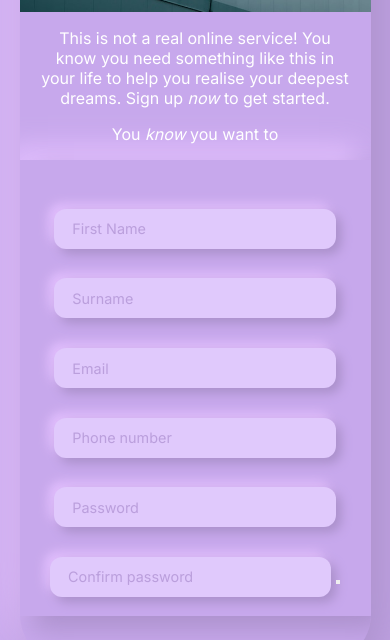
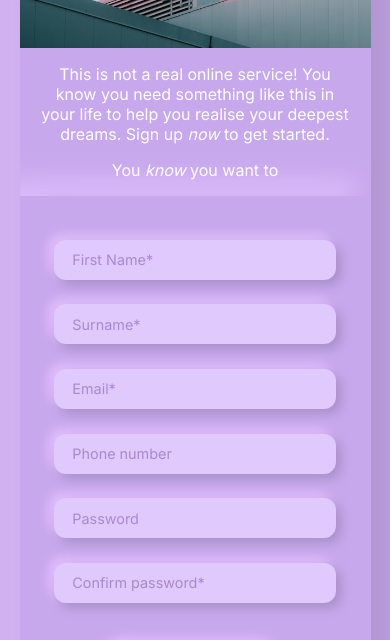
Before and after one commit to StuCM/Sign-up-form, a plain HTML site: page index.html in a window 390 px wide. Shown: the part 184-824 px from the top of the page. Drawn offline with Linux system fonts and the light colour scheme.

Commit message:
mobile layout complete

```diff
--- a/index.html
+++ b/index.html
@@ -26,19 +26,19 @@
             </div>
 
             <form action="" method="post">
-                <label for="first-name">First name</label>
-                <input type="text" name="first-name" id="first-name" placeholder="First Name">
-                <label for="surname">Surname</label>
-                <input type="text" name="surname" id="surname" placeholder="Surname">
-                <label for="email">Email</label>
-                <input type="email" name="email" id="email" placeholder="Email">
+                <label for="first-name">First name*</label>
+                <input type="text" name="first-name" id="first-name" placeholder="First Name*" required>
+                <label for="surname">Surname*</label>
+                <input type="text" name="surname" id="surname" placeholder="Surname*" required>
+                <label for="email">Email*</label>
+                <input type="email" name="email" id="email" placeholder="Email*" required>
                 <label for="phone">Phone Number</label>
-                <input type="tel" name="phone" id="phone" placeholder="Phone number">
-                <label for="password">Password</label>
-                <input type="password" name="password" id="password" placeholder="Password">
-                <label for="confirm-pwd">Confirm password</label>
-                <input type="password" name="confirm" id="confirm" placeholder="Confirm password">
-                <button type="submit"></button>
+                <input type="tel" name="phone" id="phone" pattern="[0-9]{11}" placeholder="Phone number">
+                <label for="password">Password*</label>
+                <input type="password" name="password" id="password*" placeholder="Password" minlength="6" required>
+                <label for="confirm-pwd">Confirm password*</label>
+                <input type="password" name="confirm" id="confirm" placeholder="Confirm password*" minlength="6" required>
+                <button type="submit">Create Account</button>
             </form>
             <p><a href=""></a></p>
         </section>
--- a/styles.css
+++ b/styles.css
@@ -18,10 +18,12 @@
 
 body {
     display: flex;
-    height: 100vh;
+    max-height: 100%;
     justify-content: center;
-    align-items: center;
+    align-items: flex-start;
     background: var(--primary);
+    padding: 2rem 0 2rem 0;
+
 }
 
 main {
@@ -102,14 +104,14 @@ form {
 label {
     display: block;
     width: 90%;
-    font-size: 1.05rem;
+    font-size: 0.8rem;
+    letter-spacing: 0.05rem;
     text-align: left;
     margin: 0.4rem auto 0.2rem auto;
+    pointer-events: none;
 
     padding-left: 0.5rem;
-    color: #cbb1ed;
-    text-shadow:  1px 1px 1px #b073d6,
-            -0.3px -0.3px 1px #dbb5f1;
+    color: #e6dcf3;
     transition: all ease 0.25s;
 }
 
@@ -147,10 +149,37 @@ input:placeholder-shown{
                  -5px -5px 11px #e5c1ff;
 }
 
-input:not(:focus):invalid {
+input:not(:focus):invalid:not(:placeholder-shown) {
     background: #f186a6;
 }
 
 input::placeholder{
-    color: #8b68b570;
+    color: #7C5AAB90;
 }
+
+button {
+    font: inherit;
+    font-size: 1rem;
+    padding: 1.2rem;
+    margin: 2.5rem auto 1rem auto;
+    color: #e6dcf3;
+    background: linear-gradient(145deg, #855bb7, #7b55aa);
+    box-shadow:  5px 5px 11px #a98fc9,
+                 -5px -5px 11px #e5c1ff;
+    border: none;
+    border-radius: 1.8rem;
+    width: 60%;
+}
+
+/*button:hover{
+    background: linear-gradient(145deg, #7c4db6, #6e41a5);
+}
+
+button:focus{
+    box-shadow: inset 6px 6px 12px #694891,
+    inset -6px -6px 12px #8f62c5;
+}*/
+
+button:visited{
+    box-shadow: none;
+}
```
